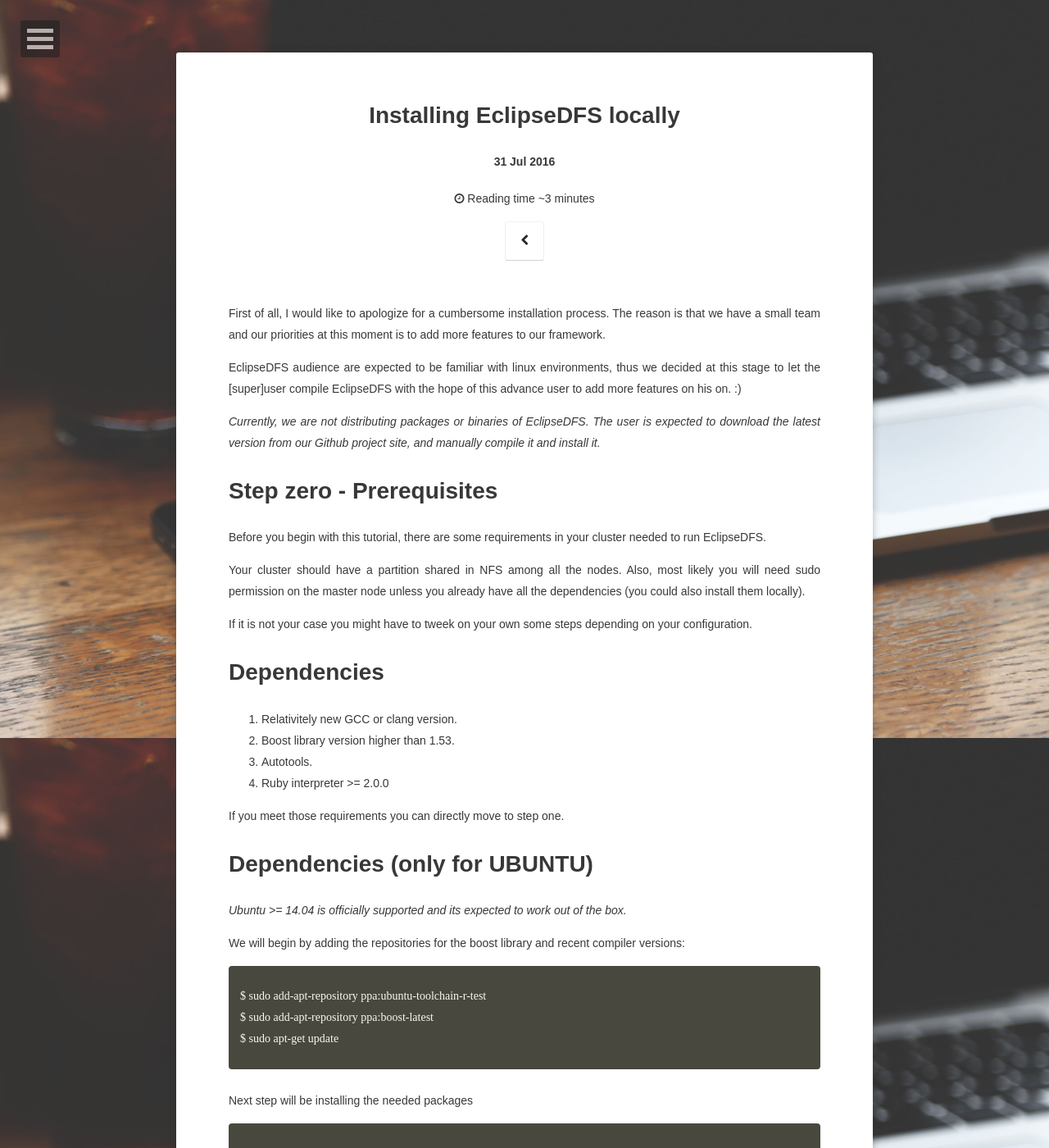
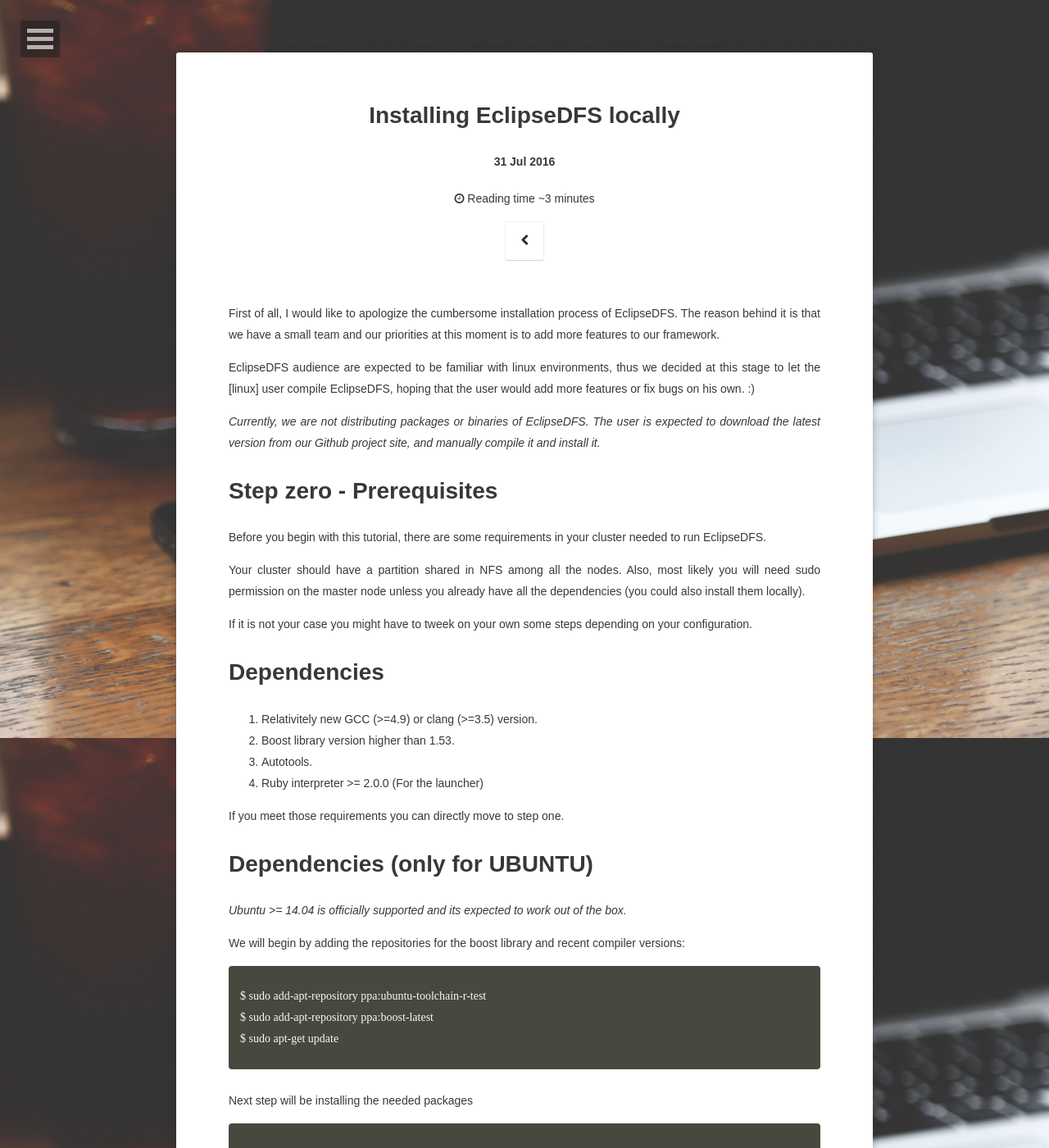
Before and after one commit to DICL/sunnysideupIO, a Jekyll site: the page built from _posts/2016-07-29-EclipseDFS-installation.markdown, in a window 1280 px wide and 1400 px high. Shown: the whole window at 82% size. Built offline with Jekyll 4.4.1, drawn with Linux system fonts in a browser that asks for light colours; some web fonts are replaced; comment, search, counter and statistics services are not loaded; some of the changed text lies outside the part shown.

Commit message:
Fixed many typos

```diff
--- a/_posts/2016-05-29-what-is-sunnysideup.markdown
+++ b/_posts/2016-05-29-what-is-sunnysideup.markdown
@@ -5,7 +5,6 @@
 categories: jekyll update
 ---
 
-# What is SunnySideUp systems?
 SunnySideUp is a big data start-up located in UNIST, South Korea.
 Our mission as an entreprise is to provide a cutting-edge solutions for Big Data processing.
 
@@ -46,7 +45,3 @@
 released under Apache License 2.0.
 
 Our revenues comes from documentation, support, and mostly fine tailored solutions for specific problems (finance, medical solutions)
-
-[jekyll-docs]: http://jekyllrb.com/docs/home
-[jekyll-gh]:   https://github.com/jekyll/jekyll
-[jekyll-talk]: https://talk.jekyllrb.com/
--- a/_posts/2016-07-29-EclipseDFS-installation.markdown
+++ b/_posts/2016-07-29-EclipseDFS-installation.markdown
@@ -5,11 +5,9 @@
 categories: EclipseDFS install
 ---
 
-First of all, I would like to apologize for a cumbersome installation process. The reason is that we
-have a small team and our priorities at this moment is to add more features to our framework.
+First of all, I would like to apologize the cumbersome installation process of EclipseDFS. The reason behind it is that we have a small team and our priorities at this moment is to add more features to our framework.
 
-EclipseDFS audience are expected to be familiar with linux environments, thus we decided at this stage to
-let the [super]user compile EclipseDFS with the hope of this advance user to add more features on his on. :)
+EclipseDFS audience are expected to be familiar with linux environments, thus we decided at this stage to let the [linux] user compile EclipseDFS, hoping that the user would add more features or fix bugs on his own. :)
 
 *Currently, we are not distributing packages or binaries of EclipseDFS. The user is expected to download the latest
 version from our Github project site, and manually compile it and install it.*
@@ -25,10 +23,10 @@
 
 # Dependencies
 
-1. Relativitely new GCC or clang version.
+1. Relativitely new GCC (>=4.9) or clang (>=3.5) version.
 2. Boost library version higher than 1.53.
 3. Autotools.
-4. Ruby interpreter >= 2.0.0
+4. Ruby interpreter >= 2.0.0 (For the launcher)
 
 If you meet those requirements you can directly move to step one.
 
@@ -97,6 +95,15 @@
 $ make -j8 install
 {% endhighlight %}
 
+Now all the binaries have been copied to `~/sandbox/bin`. Thus, we want to access those binaries at any moment.
+In order to do that we would need to add `~/sandbox/bin` to our path:
+
+{% highlight sh%}
+$ echo "export PATH=/home/vicente/sandbox/bin:$PATH" >> ~/.bashrc
+{% endhighlight %}
+
+*change vicente to your user*
+
 # Step three - Configuration files
 
 As for this local installation, the configuration file should be placed inside `~/.eclipse.json`. luckily we have
```
Also changed, not shown: other parts of _posts/2016-07-29-EclipseDFS-installation.markdown (+4 -3 lines).
